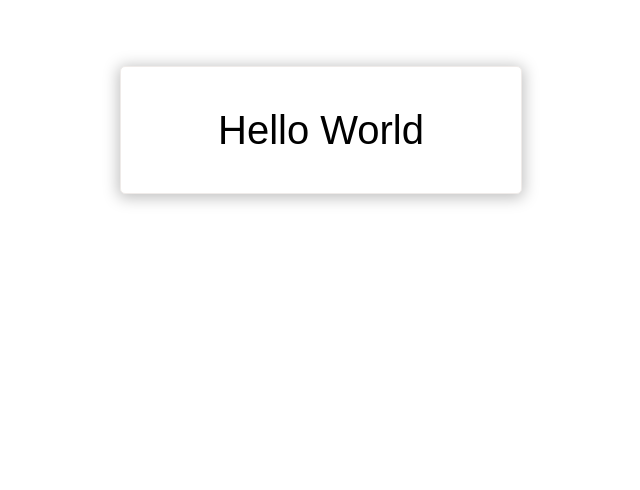
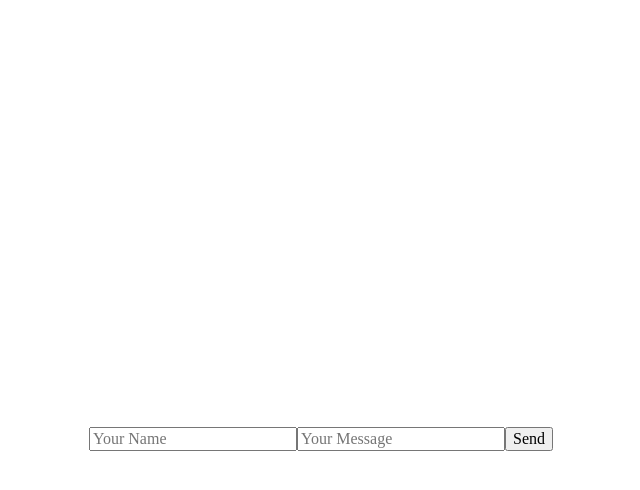
Before and after one commit to Dysco76/Geekbarins-ReactJS, a React (Create React App) app: page / in a window 1280 px wide. Shown: the part 334-824 px from the top of the page, without its empty margins (319-959 px from the left). After the commit the page ends 800 px from the top, so only its background shows below. Built offline with nearby package versions, Linux system fonts and the light colour scheme.

Commit message:
lesson 2 code

```diff
--- a/src/App.js
+++ b/src/App.js
@@ -1,13 +1,62 @@
-import 'normalize.css'
-import styles from './Styles/App.module.sass';
-import {Message} from './Message.js'
-
-
+import { useState, useEffect } from "react";
+import "normalize.css";
+import styles from "./App.module.sass";
+import { Message } from "./components/Message.js";
 
 export function App() {
+  const [messageList, setMessageList] = useState([]);
+  const [text, setText] = useState("");
+  const [author, setAuthor] = useState("");
+
+  const sendMessage = () => {
+    setMessageList((messages) => [
+      ...messages,
+      { text, author: author || "Anonymous", id: Date.now() },
+    ]);
+  };
+
+  useEffect(() => {
+    if (
+      messageList.length &&
+      messageList[messageList.length - 1].author !== "bot"
+    ) {
+      setTimeout(() => {
+        setMessageList((messages) => [
+          ...messages,
+          { text: `Echo: ${text}`, author: "bot", id: Date.now() },
+        ]);
+      }, 1500);
+
+      setText("");
+    }
+  }, [messageList]);
+
   return (
-    <div className={styles.app}>
-      <Message text="Hello World" />
-    </div>
+    <>
+      <div className={styles.app}>
+        {messageList.map((message) => (
+          <Message message={message} key={message.id} />
+        ))}
+      </div>
+      <div className={styles.messageForm}>
+        <input
+          type="text"
+          className="author-input"
+          placeholder="Your Name"
+          value={author}
+          onChange={(e) => setAuthor(e.target.value)}
+        ></input>
+        <input
+          type="text"
+          className="message-input"
+          placeholder="Your Message"
+          value={text}
+          onChange={(e) => setText(e.target.value)}
+        ></input>
+        <button className="message-send" onClick={sendMessage}>
+          Send
+        </button>
+      </div>
+    </>
   );
 }
--- /dev/null
+++ b/src/App.module.sass
@@ -0,0 +1,10 @@
+.app
+  font-family: Arial, Helvetica, sans-serif
+  position: relative
+
+.messageForm
+  padding: 5px
+  position: fixed
+  bottom: 10px
+  left: 50%
+  transform: translateX(-50%)
--- a/src/Message.js
+++ /dev/null
@@ -1,9 +0,0 @@
-import styles from './Styles/Message.module.sass'
-
-export function Message(props) {
-  return(
-    <div className={styles.message}>
-      <p>{props.text}</p>
-    </div>
-  )
-}
--- a/src/Styles/App.module.sass
+++ /dev/null
@@ -1,2 +0,0 @@
-.app
-  font-family: Arial, Helvetica, sans-serif
--- /dev/null
+++ b/src/components/Message.js
@@ -0,0 +1,11 @@
+import styles from "./Message.module.sass";
+
+export function Message({ message: { text, author } }) {
+  return (
+    <div className={styles.message}>
+      <p>
+        <span className={styles.author}>{author}</span>: {text}
+      </p>
+    </div>
+  );
+}
--- a/src/Styles/Message.module.sass
+++ b/src/components/Message.module.sass
@@ -1,12 +1,17 @@
 .message
+  margin: 20px auto
   background-color: #fff
-  margin: 400px auto
   border: 1px solid #efebe9
-  max-width: 400px
+  max-width: 300px
   text-align: center
   border-radius: 5px
   -webkit-box-shadow: 0px 2px 15px 2px rgba(0,0,0,0.25)
   box-shadow: 0px 2px 15px 2px rgba(0,0,0,0.25)
+  padding: 5px
 
   p
-    font-size: 40px
+    margin: 0
+    font-size: 20px
+
+  .author
+    color: #4caf50
```
Also changed, not shown: public/manifest.json.
